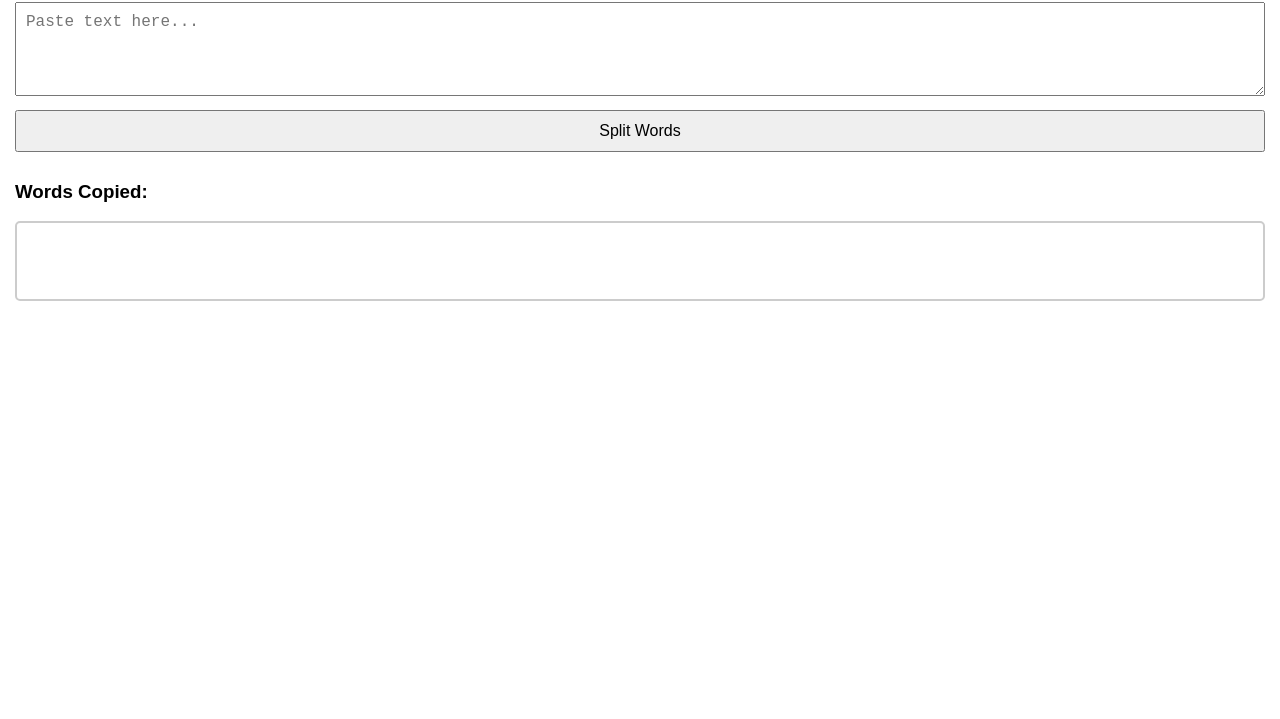
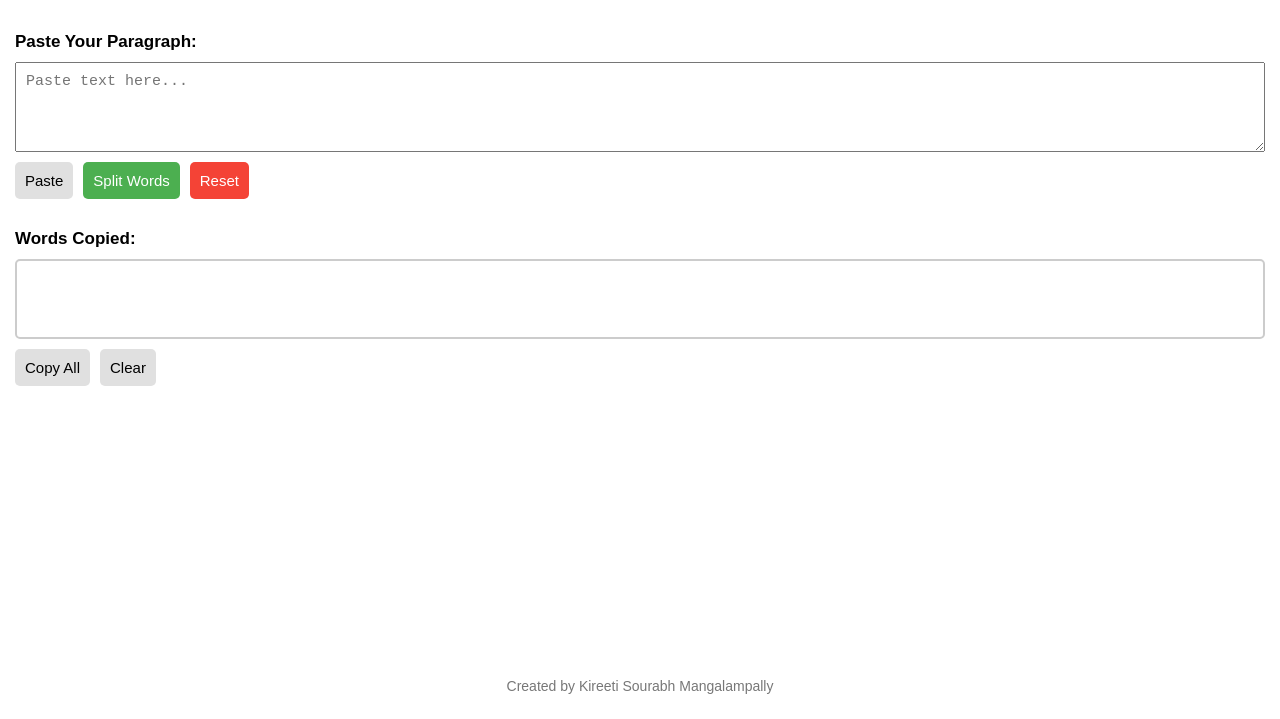
Before and after one commit to MKSourabh/Word_Picker, a plain HTML site: page index.html in a window 1280 px wide. Shown: the part 81-800 px from the top of the page. Drawn offline with Linux system fonts and the light colour scheme.

Commit message:
Update index.html

```diff
--- a/index.html
+++ b/index.html
@@ -2,7 +2,7 @@
 <html lang="en">
 <head>
   <meta charset="UTF-8">
-  <title>Word Picker - Mobile Friendly</title>
+  <title>Word Picker</title>
   <meta name="viewport" content="width=device-width, initial-scale=1.0">
   <style>
     * {
@@ -12,14 +12,42 @@
       font-family: sans-serif;
       padding: 15px;
       margin: 0;
+      display: flex;
+      flex-direction: column;
+      min-height: 100vh;
     }
     textarea, button {
-      width: 100%;
-      font-size: 16px;
-      margin-bottom: 10px;
+      font-size: 15px;
       padding: 10px;
     }
+    textarea {
+      width: 100%;
+      margin-bottom: 10px;
+    }
+    .button-row, .copy-clear-row {
+      display: flex;
+      gap: 10px;
+      margin-bottom: 10px;
+    }
+    button {
+      border: none;
+      border-radius: 5px;
+      cursor: pointer;
+    }
+    .split-btn {
+      background-color: #4CAF50;
+      color: white;
+    }
+    .reset-btn {
+      background-color: #f44336;
+      color: white;
+    }
+    .grey-btn {
+      background-color: #e0e0e0;
+      color: black;
+    }
     .word {
+      position: relative;
       cursor: pointer;
       margin: 5px 5px 5px 0;
       padding: 8px 12px;
@@ -35,18 +63,22 @@
     .word:hover {
       background-color: #e0e0ff;
     }
-    .copied::after {
-      content: "Copied!";
+    .copied-popup {
       position: absolute;
-      top: -20px;
+      top: -25px;
       left: 50%;
       transform: translateX(-50%);
+      background-color: #4CAF50;
+      color: white;
+      padding: 2px 6px;
+      border-radius: 3px;
       font-size: 12px;
-      color: green;
-      background-color: #fff;
-      border: 1px solid #ccc;
-      padding: 2px 5px;
-      border-radius: 3px;
+      pointer-events: none;
+      animation: fadeOut 1s forwards;
+    }
+    @keyframes fadeOut {
+      0% { opacity: 1; }
+      100% { opacity: 0; }
     }
     #messageBox {
       height: 80px;
@@ -55,18 +87,44 @@
       border: 2px solid #ccc;
       border-radius: 5px;
       resize: none;
+      width: 100%;
+    }
+    footer {
+      margin-top: auto;
+      text-align: center;
+      font-size: 14px;
+      color: #777;
+      padding: 10px 0 10px 0;
     }
   </style>
 </head>
 <body>
-  <h2>Paste Your Paragraph:</h2>
+<h1 style="text-align: center; font-size: 22px; margin-top: 5px; margin-bottom: 5px;">
+  <strong>Word Picker</strong>
+<h2 style="text-align: center; font-size: 19px; margin-top: 5px; margin-bottom: 30px;">Pick Words, Form your Line.</h2>
+</h1>
+  <h3 style="font-size: 17px; margin-top: 5px; margin-bottom: 10px;">Paste Your Paragraph:</h3>
   <textarea id="paragraph" rows="4" placeholder="Paste text here..."></textarea>
-  <button onclick="splitWords()">Split Words</button>
+
+  <div class="button-row">
+    <button class="grey-btn" onclick="pasteText()">Paste</button>
+    <button class="split-btn" onclick="splitWords()">Split Words</button>
+    <button class="reset-btn" onclick="resetAll()">Reset</button>
+  </div>
 
   <div id="wordArea" style="margin-top: 15px;"></div>
 
-  <h3>Words Copied:</h3>
+  <h4 style="font-size: 17px; margin-top: 5px; margin-bottom: 10px;">Words Copied:</h4>
   <textarea id="messageBox" readonly></textarea>
+
+  <div class="copy-clear-row">
+    <button class="grey-btn" onclick="copyAll()">Copy All</button>
+    <button class="grey-btn" onclick="clearCopied()">Clear</button>
+  </div>
+
+  <footer>
+    Created by Kireeti Sourabh Mangalampally
+  </footer>
 
   <script>
     const copiedWords = [];
@@ -87,16 +145,51 @@
 
         span.onclick = () => {
           navigator.clipboard.writeText(word).then(() => {
-            span.classList.add("copied");
-            setTimeout(() => span.classList.remove("copied"), 1000);
             copiedWords.push(word);
             messageBox.value = copiedWords.join(" ");
+            showPopup(span);
           });
         };
 
         wordArea.appendChild(span);
       });
     }
+
+    function showPopup(element) {
+      const popup = document.createElement("div");
+      popup.className = "copied-popup";
+      popup.textContent = "Copied!";
+      element.appendChild(popup);
+      setTimeout(() => {
+        popup.remove();
+      }, 1000);
+    }
+
+    function pasteText() {
+      navigator.clipboard.readText().then(text => {
+        document.getElementById("paragraph").value = text;
+      }).catch(() => {
+        alert("Clipboard access denied or unavailable.");
+      });
+    }
+
+    function resetAll() {
+      document.getElementById("paragraph").value = "";
+      document.getElementById("wordArea").innerHTML = "";
+      document.getElementById("messageBox").value = "";
+      copiedWords.length = 0;
+    }
+
+    function copyAll() {
+      const messageBox = document.getElementById("messageBox");
+      navigator.clipboard.writeText(messageBox.value).then(() => {
+        alert("All copied words copied to clipboard!");
+      });
+    }
+
+    function clearCopied() {
+      document.getElementById("messageBox").value = "";
+    }
   </script>
 </body>
 </html>
```
